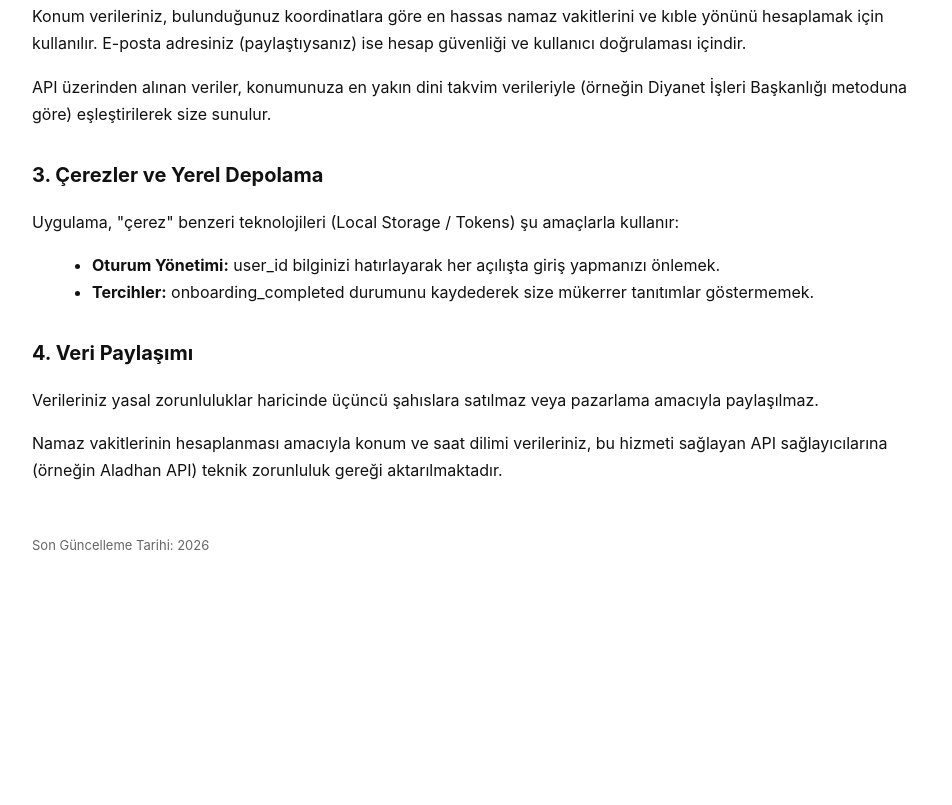
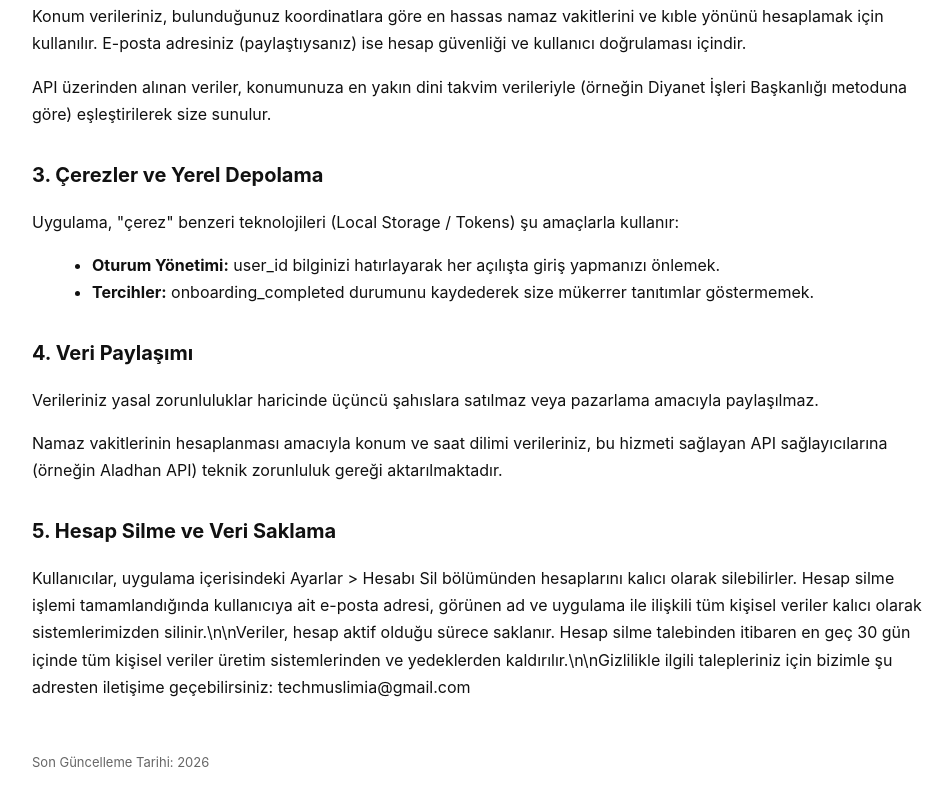
Before and after one commit to techmuslimia/muslimia-legal, a plain HTML site: page privacy.html in a window 1280 px wide. Shown: the part 495-1300 px from the top of the page, without its empty margins (158-1110 px from the left). Before the commit the page ends 1091 px from the top, so only its background shows below. Drawn offline with Linux system fonts and the light colour scheme.

Commit message:
Update privacy.html

```diff
--- a/privacy.html
+++ b/privacy.html
@@ -76,6 +76,11 @@ Verileriniz yasal zorunluluklar haricinde üçüncü şahıslara satılmaz veya
 Namaz vakitlerinin hesaplanması amacıyla konum ve saat dilimi verileriniz, bu hizmeti sağlayan API sağlayıcılarına (örneğin Aladhan API) teknik zorunluluk gereği aktarılmaktadır.
 </p>
 
+<h2>5. Hesap Silme ve Veri Saklama</h2>
+<p>
+  Kullanıcılar, uygulama içerisindeki Ayarlar > Hesabı Sil bölümünden hesaplarını kalıcı olarak silebilirler. Hesap silme işlemi tamamlandığında kullanıcıya ait e-posta adresi, görünen ad ve uygulama ile ilişkili tüm kişisel veriler kalıcı olarak sistemlerimizden silinir.\n\nVeriler, hesap aktif olduğu sürece saklanır. Hesap silme talebinden itibaren en geç 30 gün içinde tüm kişisel veriler üretim sistemlerinden ve yedeklerden kaldırılır.\n\nGizlilikle ilgili talepleriniz için bizimle şu adresten iletişime geçebilirsiniz: techmuslimia@gmail.com
+</p>
+
 <footer>
 <p>Son Güncelleme Tarihi: 2026</p>
 </footer>
```
